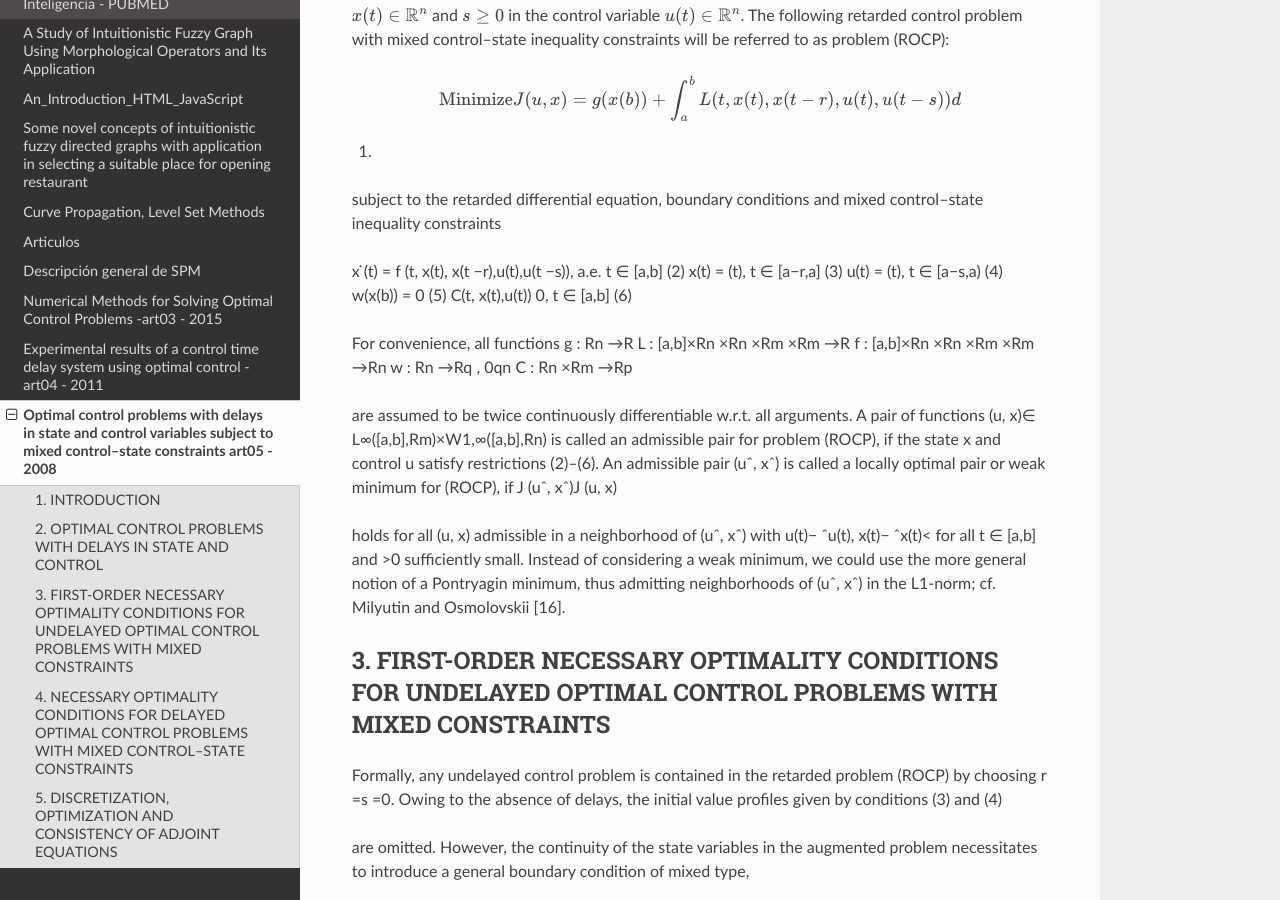
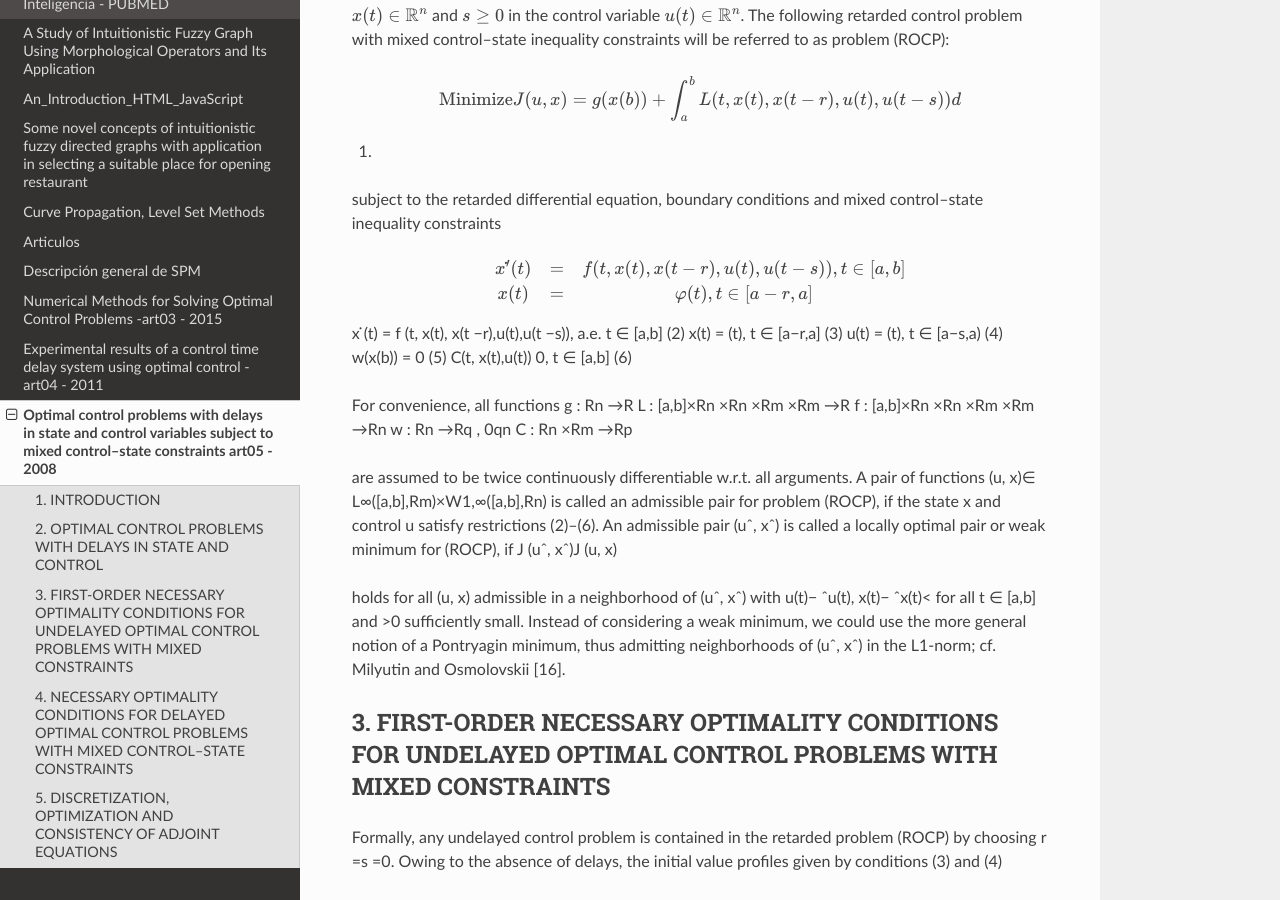
Before and after one commit to matecom57/santosg57-articulostesis, a Sphinx documentation site: the page built from docs/source/art05.rst, in a window 1280 px wide and 900 px high, scrolled down 4089 px. Built offline with Sphinx 7.4.7 and the Read the Docs theme 3.1.0, drawn with Linux system fonts in a browser that asks for light colours.

Commit message:
Test comité

```diff
--- a/docs/source/art05.rst
+++ b/docs/source/art05.rst
@@ -165,6 +165,13 @@ mixed control–state inequality constraints will be referred to as problem (ROC
 
 subject to the retarded differential equation, boundary conditions and mixed control–state inequality
 constraints
+
+.. math::
+
+   \begin{matrix}
+   x'̇(t) & = & f(t, x(t), x(t −r),u(t),u(t −s)),  t \in [a,b]  \\
+   x(t) & = & \varphi(t), t ∈ [a−r,a]  \\
+   \end{matrix}
 
 
 x ̇(t) = f (t, x(t), x(t −r),u(t),u(t −s)), a.e. t ∈ [a,b] (2)
```
